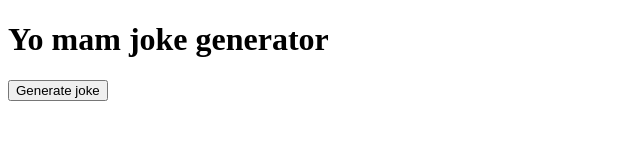
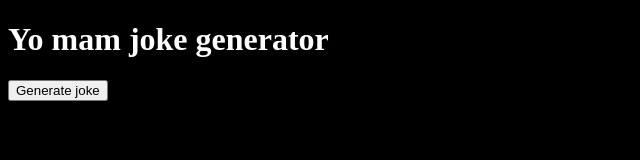
Before and after one commit to nate-moo/yo-mam, a plain HTML site: page index.html in a window 1280 px wide. Shown: the whole page, without its empty margins (0-640 px from the left). Drawn offline with Linux system fonts and the light colour scheme.

Commit message:
Update index.html

```diff
--- a/index.html
+++ b/index.html
@@ -4,6 +4,12 @@
     <meta charset="UTF-8">
     <title>JS Client</title>
     <meta name="viewport" content="width=device-width, initial-scale=1.0">
+    <style>
+        body {
+            background: #000;
+            color: #fff;
+        }
+    </style>
 </head>
 <body>
 <script src="bingus.js"></script>
```
